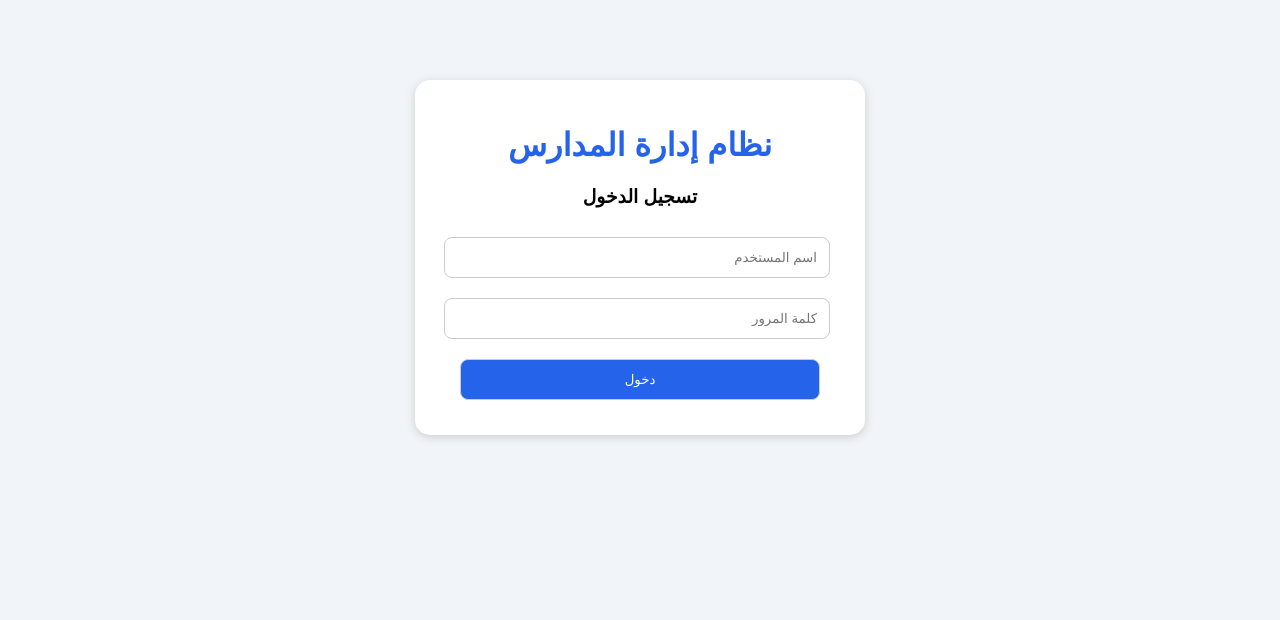
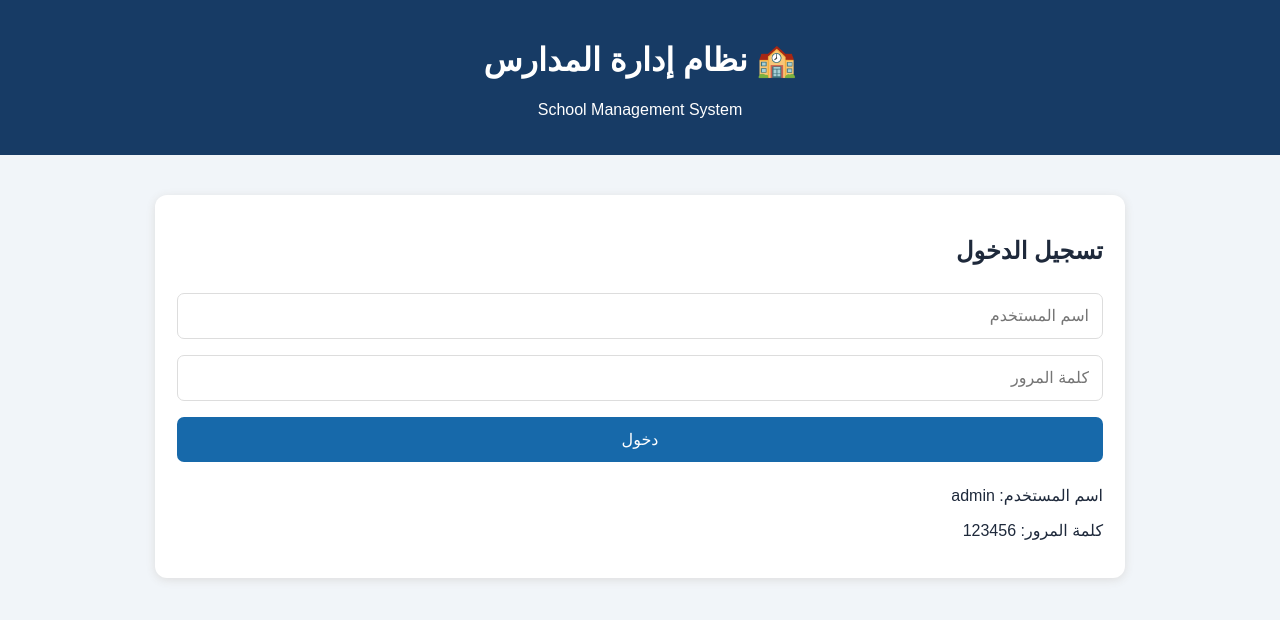
Before and after one commit to fhjgcdfhbjjcxfg-ship-it/school-management-system-, a plain HTML site: page index.html in a window 1280 px wide. Drawn offline with Linux system fonts and the light colour scheme.

Commit message:
Update index.html

```diff
--- a/index.html
+++ b/index.html
@@ -5,55 +5,48 @@
 <meta name="viewport" content="width=device-width, initial-scale=1.0">
 <title>نظام إدارة المدارس</title>
 <style>
-        body {
-            font-family: Arial;
-            background: #f1f5f9;
-            text-align: center;
-            margin: 0;
-            padding: 30px;
-        }
-        .container {
-            background: white;
-            padding: 25px;
-            border-radius: 15px;
-            max-width: 400px;
-            margin: 50px auto;
-            box-shadow: 0 2px 10px #ccc;
-        }
-        h1 {
-            color: #2563eb;
-        }
-        input, button {
-            width: 90%;
-            padding: 12px;
-            margin: 10px;
-            border-radius: 8px;
-            border: 1px solid #ccc;
-        }
-        button {
-            background: #2563eb;
-            color: white;
-            cursor: pointer;
-        }
+*{box-sizing:border-box}
+body{margin:0;font-family:Arial;background:#f1f5f9;color:#1e293b}
+header{background:#173b65;color:white;padding:20px;text-align:center}
+.container{max-width:1000px;margin:25px auto;padding:15px}
+.card{background:white;padding:22px;border-radius:12px;margin-bottom:20px;box-shadow:0 2px 10px #ddd}
+input,button{width:100%;padding:13px;margin:8px 0;border-radius:7px;border:1px solid #ddd;font-size:16px}
+button{background:#1769aa;color:white;border:0;cursor:pointer}
+button:hover{background:#104c80}
+.hidden{display:none}
+.grid{display:grid;grid-template-columns:repeat(auto-fit,minmax(180px,1fr));gap:15px}
+.stat{background:#1769aa;color:white;padding:20px;border-radius:10px;text-align:center}
+.stat h2{font-size:30px}
+nav{display:flex;gap:8px;flex-wrap:wrap;margin-bottom:20px}
+nav button{width:auto;flex:1}
+table{width:100%;border-collapse:collapse}
+td,th{padding:12px;border-bottom:1px solid #ddd;text-align:center}
 </style>
 </head>
 <body>
 
+<header>
+<h1>🏫 نظام إدارة المدارس</h1>
+<p>School Management System</p>
+</header>
+
 <div class="container">
-    <h1>نظام إدارة المدارس</h1>
-    <h3>تسجيل الدخول</h3>
 
-    <input type="text" placeholder="اسم المستخدم">
-    <input type="password" placeholder="كلمة المرور">
-
+<div id="login" class="card">
+<h2>تسجيل الدخول</h2>
+<input id="username" placeholder="اسم المستخدم">
+<input id="password" type="password" placeholder="كلمة المرور">
 <button onclick="login()">دخول</button>
+<p id="error" style="color:red"></p>
+<p>اسم المستخدم: admin</p>
+<p>كلمة المرور: 123456</p>
 </div>
 
-<script>
-function login() {
-    alert("مرحباً بك في نظام إدارة المدارس");
-}
-</script>
+<div id="dashboard" class="hidden">
 
-</body>
-      </html>
+<h2>لوحة التحكم الرئيسية</h2>
+
+<nav>
+<button onclick="showPage('home')">الرئيسية</button>
+<button onclick="showPage('students')">الطلاب</button>
+<button onclick
```
Lines whose indentation alone changed are shown as unchanged.
